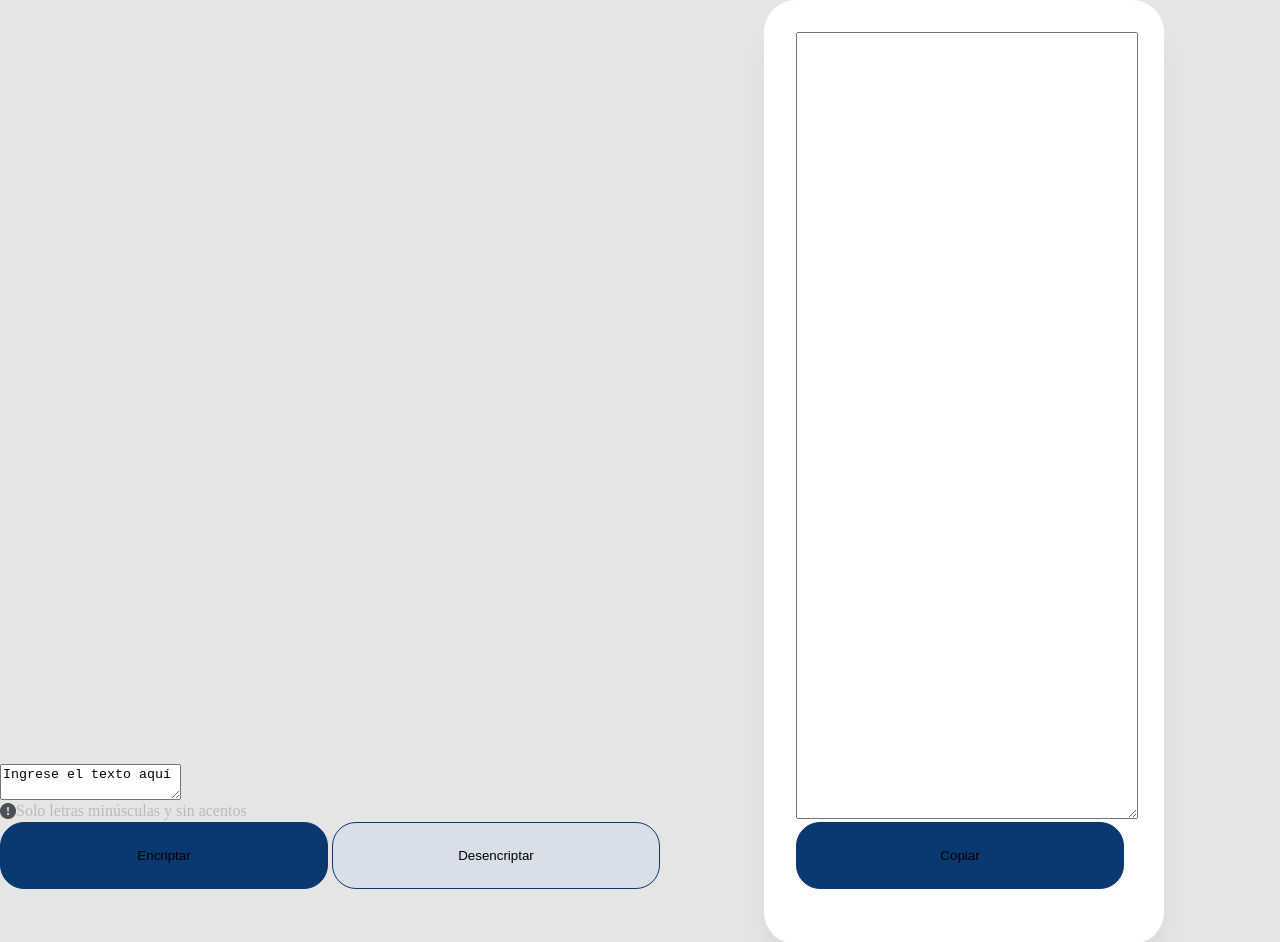
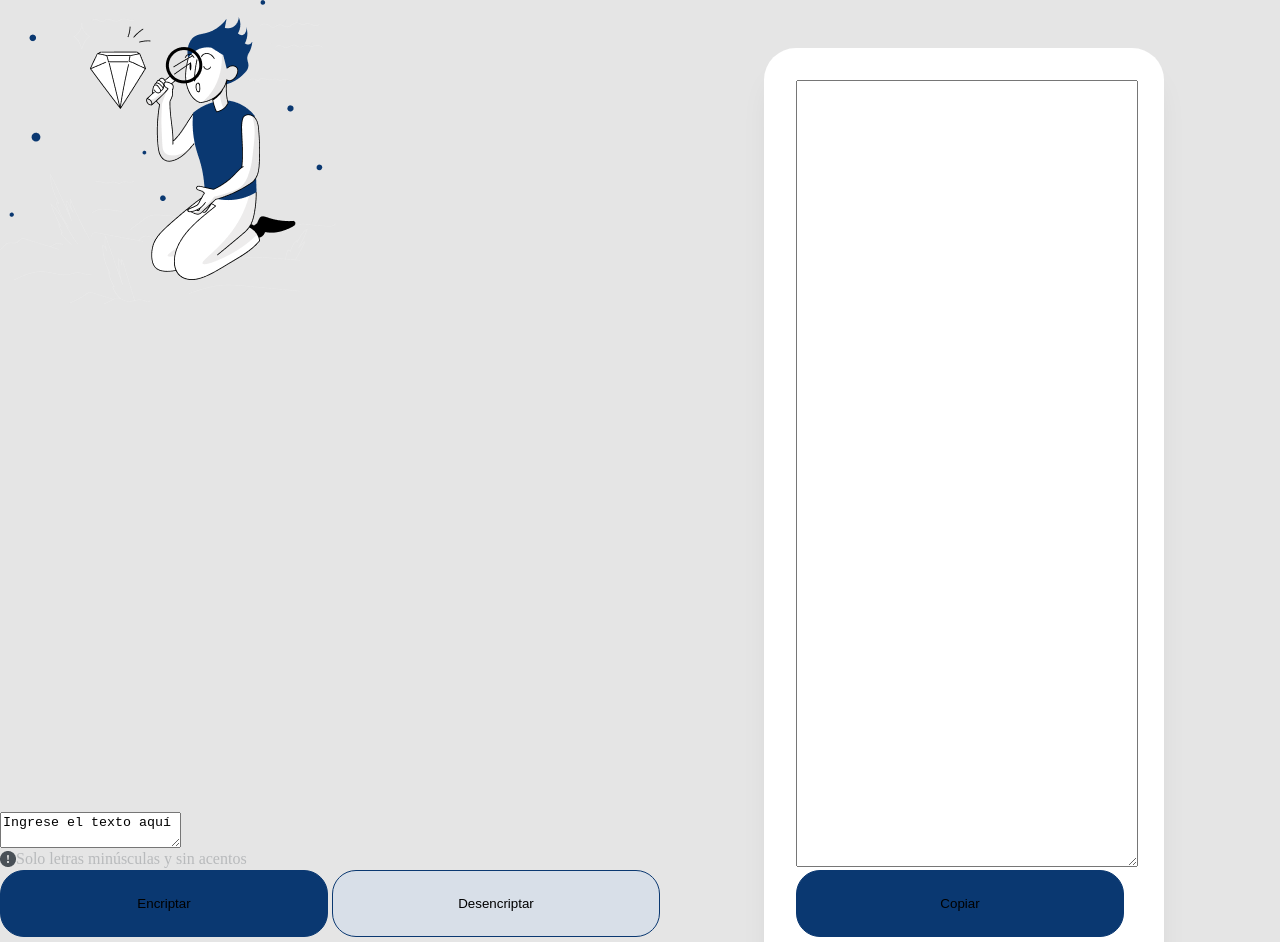
Before and after one commit to Alfihary/encriptador-de-texto, a plain HTML site: page index.html in a window 1280 px wide. Shown: the top 942 px of the page. Drawn offline with Linux system fonts and the light colour scheme.

Commit message:
actualizacion index.html y style.css

```diff
--- a/index.html
+++ b/index.html
@@ -8,6 +8,9 @@
         <link rel="stylesheet" href="style.css">
     </head>
     <body>
+        <section class="frame6">
+        <img src="resources/Muñeco.png">
+        </section>
         <section class="input">
             <textarea>Ingrese el texto aquí</textarea>
             <div>
--- a/style.css
+++ b/style.css
@@ -4,6 +4,11 @@ body{
     padding: 0;
 }
 
+.frame6{
+    width: 120px;
+    height: 48px;
+    align-items: center;
+}
 .input{
     display: inline-block;
 
```
